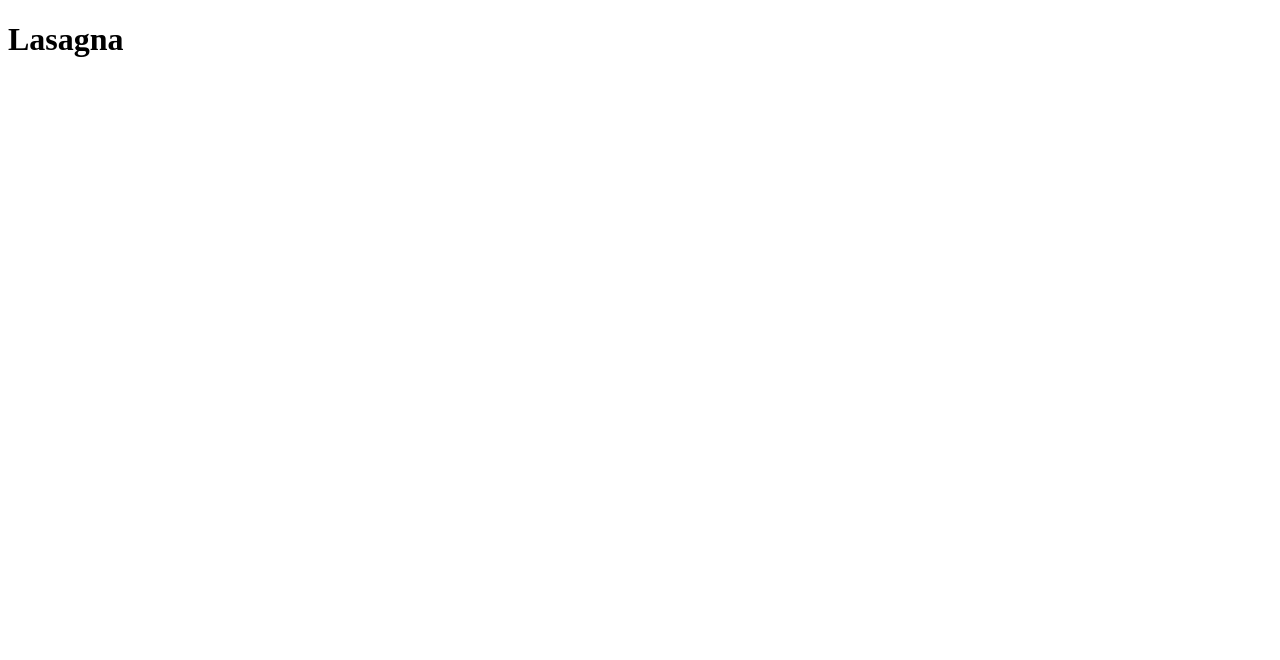
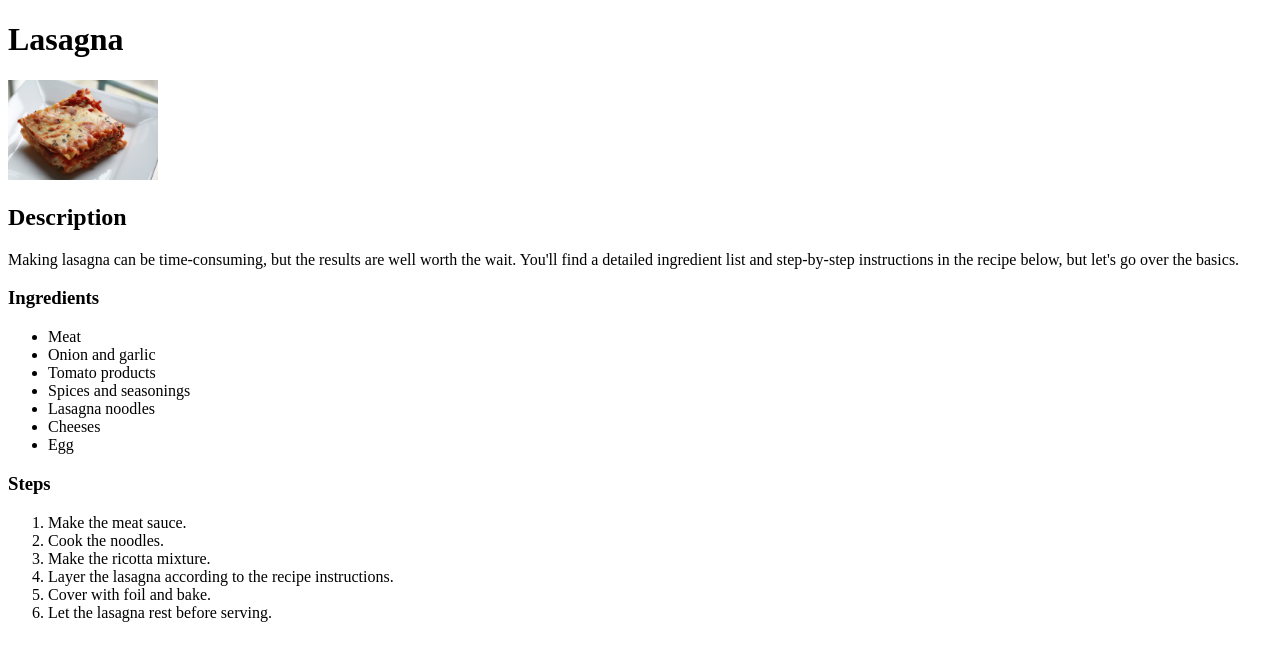
Before and after one commit to elliotbc/odin-recipes, a plain HTML site: page recipes/lasagna.html in a window 1280 px wide. Drawn offline with Linux system fonts and the light colour scheme.

Commit message:
Add Recipe page content
Add image.
Add description.
Add lists.

```diff
--- a/recipes/lasagna.html
+++ b/recipes/lasagna.html
@@ -7,5 +7,32 @@
 
     <body>
         <h1>Lasagna</h1>
+        <img src= "../resources/img/lasagna.jpg" width="150">
+        <h2>Description</h2>
+        <p>
+            Making lasagna can be time-consuming, but the results are well worth the wait. You'll find a detailed ingredient list and step-by-step instructions in the recipe below, but let's go over the basics.
+        </p>
+
+        <h3>Ingredients</h3>
+        <ul>
+            <li>Meat</li>
+            <li>Onion and garlic</li>
+            <li>Tomato products</li>
+            <li>Spices and seasonings</li>
+            <li>Lasagna noodles</li>
+            <li>Cheeses</li>
+            <li>Egg</li>
+        </ul>
+
+        <h3>Steps</h3>
+        <ol>
+            <li>Make the meat sauce.</li>
+            <li>Cook the noodles.</li>
+            <li>Make the ricotta mixture.</li>
+            <li>Layer the lasagna according to the recipe instructions.</li>
+            <li>Cover with foil and bake.</li>
+            <li>Let the lasagna rest before serving.</li>
+        </ol>
+
     </body>
 </html>
```
Also changed, not shown: index.html (+1 -1 lines), resources/img/lasagna.jpg (added).
